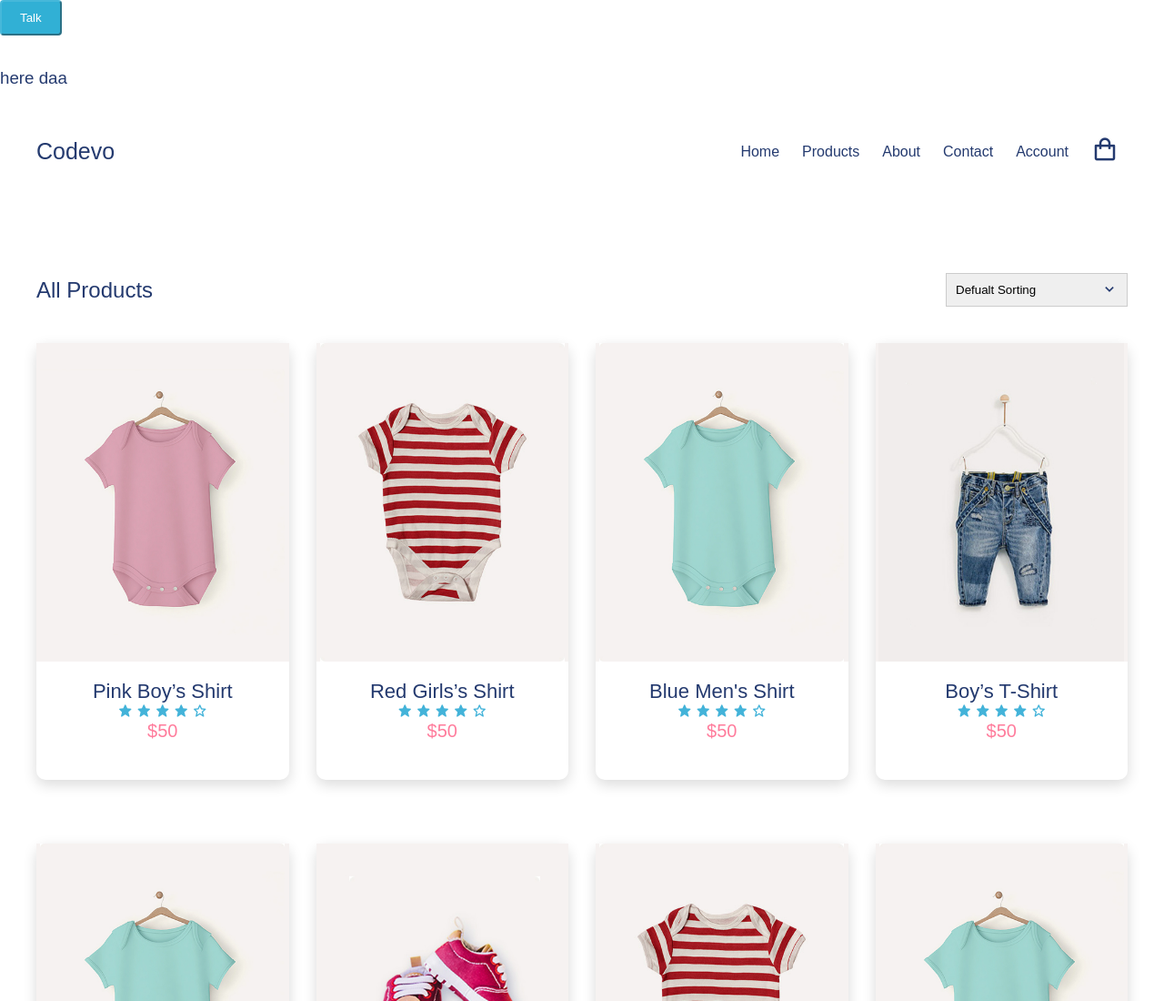
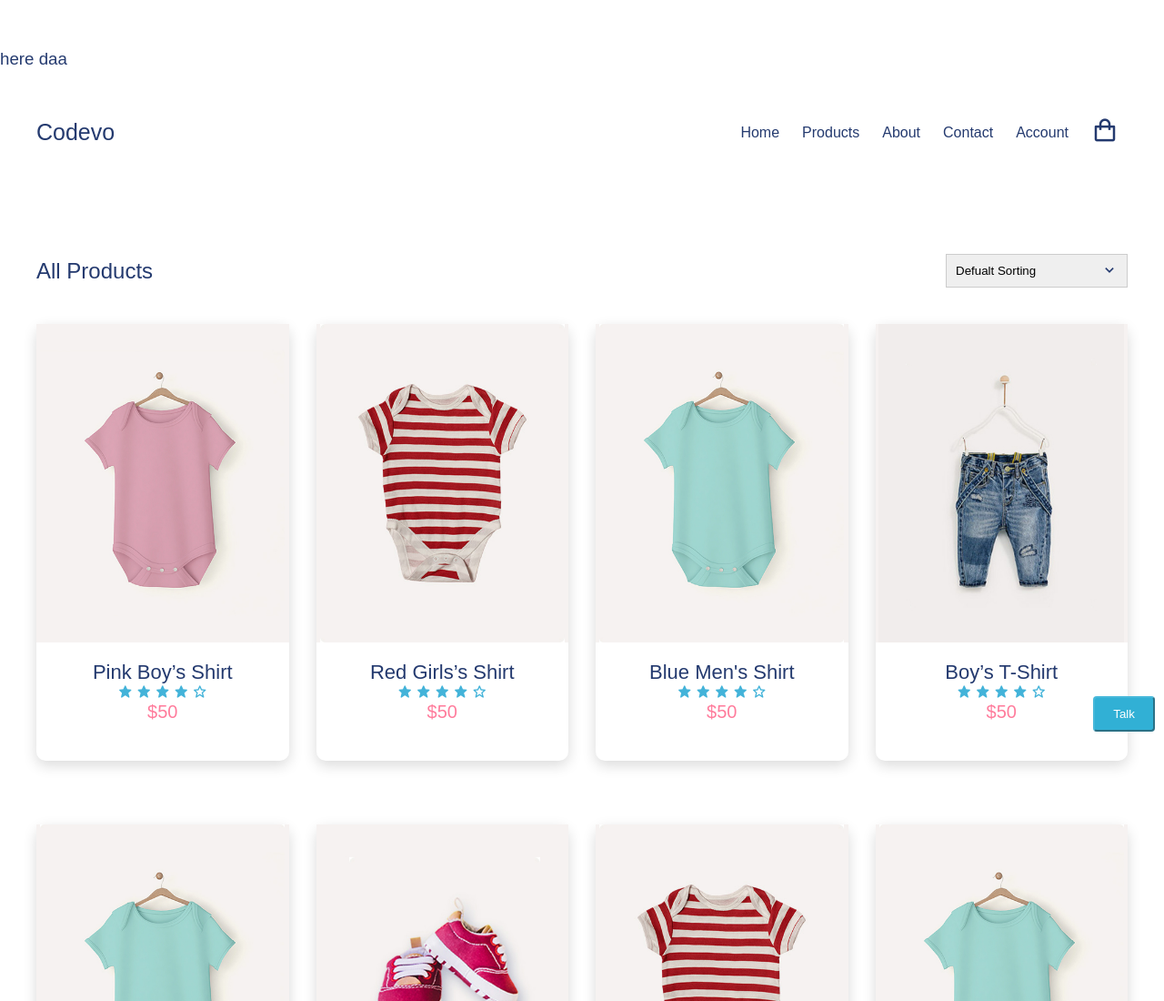
Before and after one commit to Danushravichandran/dummywebsite, a plain HTML site: page product.html in a window 1280 px wide. Shown: the top 1100 px of the page at 91% size. Drawn offline with nearby package versions, Linux system fonts and the light colour scheme.

Commit message:
Update product.html

```diff
--- a/product.html
+++ b/product.html
@@ -23,7 +23,9 @@
 
 <body>
 
-    <button class="talk">Talk</button>
+     <div id="mybutton">
+<button class="talk">Talk</button>
+</div>
    <br>
    <br>
    <br>
```
